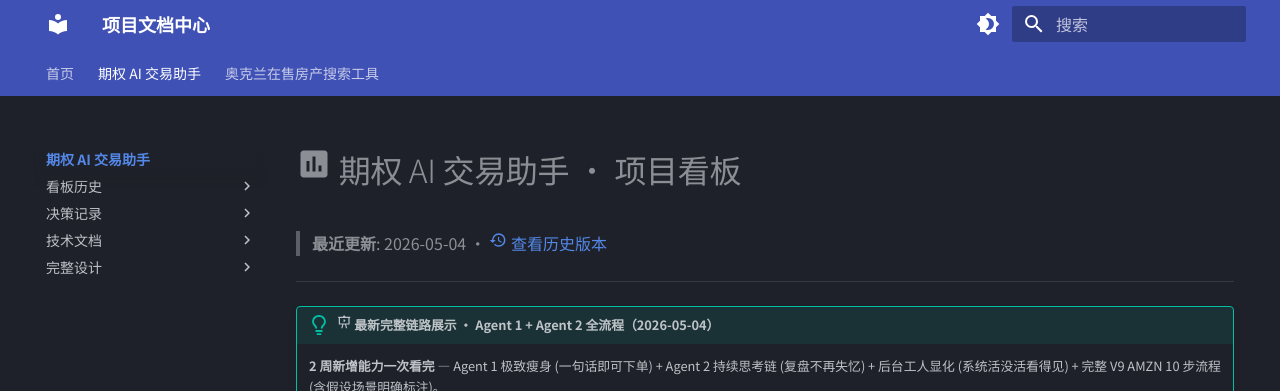
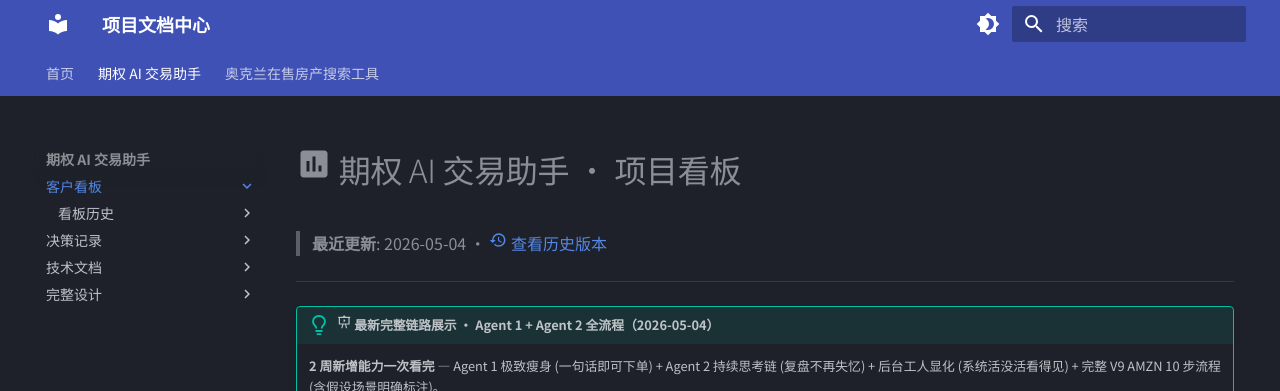
Before and after one commit to ChunmiaoYu/Projects-Wiki, an MkDocs documentation site: the page built from docs/options-trader/dashboard/index.md, in a window 1280 px wide. Shown: the top 391 px of the page. Built offline with MkDocs 1.6.1 and Material for MkDocs 9.7.7, drawn with Linux system fonts in a browser that asks for light colours.

Commit message:
docs(nav): 看板历史嵌进客户看板下 (语义对齐)

```diff
--- a/mkdocs.yml
+++ b/mkdocs.yml
@@ -69,13 +69,14 @@ markdown_extensions:
 nav:
   - 首页: index.md
   - 期权 AI 交易助手:
-    - 客户看板: options-trader/dashboard/index.md
-    - 看板历史:
-      - options-trader/dashboard-snapshots/index.md
-      - 2026-05-04 完整链路展示 (最新): options-trader/dashboard/agent-full-flow-demo-2026-05-04.md
-      - 2026-05-01 能力演示 (Agent 1 8 场景): options-trader/dashboard/agent-demo-2026-05-01.md
-      - 2026-04-23 看板快照: options-trader/dashboard-snapshots/2026-04-23.md
-      - 2026-04-22 看板快照: options-trader/dashboard-snapshots/2026-04-22.md
+    - 客户看板:
+      - options-trader/dashboard/index.md
+      - 看板历史:
+        - options-trader/dashboard-snapshots/index.md
+        - 2026-05-04 完整链路展示 (最新): options-trader/dashboard/agent-full-flow-demo-2026-05-04.md
+        - 2026-05-01 能力演示 (Agent 1 8 场景): options-trader/dashboard/agent-demo-2026-05-01.md
+        - 2026-04-23 看板快照: options-trader/dashboard-snapshots/2026-04-23.md
+        - 2026-04-22 看板快照: options-trader/dashboard-snapshots/2026-04-22.md
     - 决策记录:
       - options-trader/decisions/README.md
       - 2026-04-21 AI 自动盯盘方向: options-trader/decisions/2026-04-21-agentic-trading-redesign.md
```
